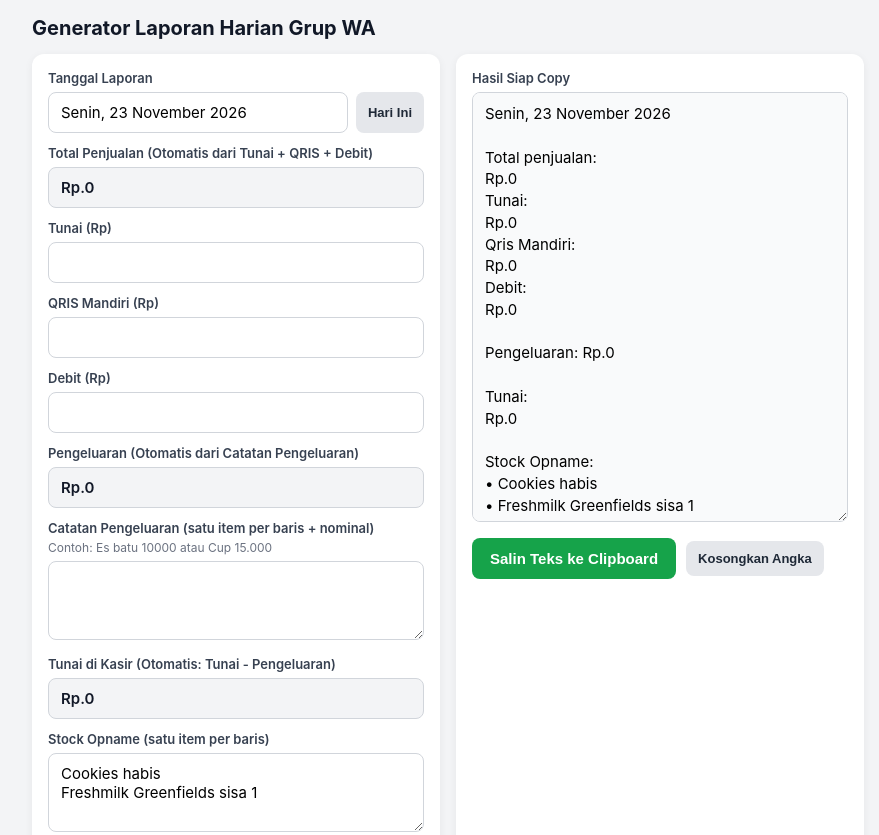
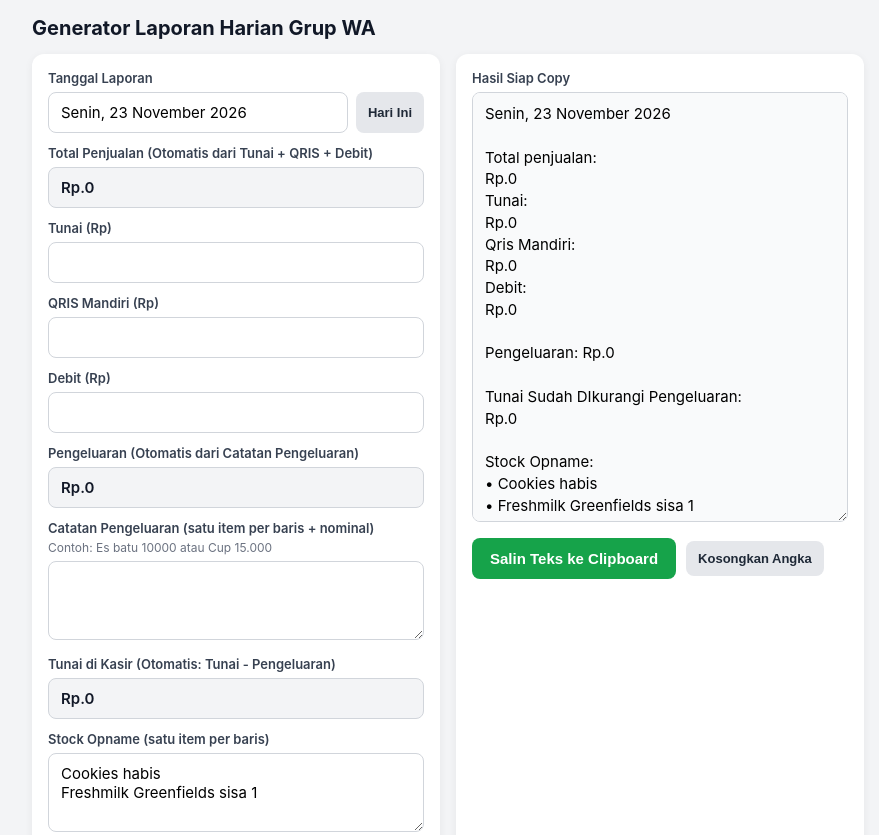
Before and after one commit to ecabindaa/laporan-wa-kasir, a plain HTML site: page index.html in a window 1280 px wide. Shown: the top 835 px of the page, without its empty margins (192-1071 px from the left). Drawn offline with Linux system fonts and the light colour scheme.

Commit message:
Update index.html

```diff
--- a/index.html
+++ b/index.html
@@ -251,7 +251,7 @@ ${debit}
 
 ${pengeluaranSection}
 
-Tunai:
+Tunai Sudah DIkurangi Pengeluaran:
 ${tunaiKasir}
 
 Stock Opname:
```
